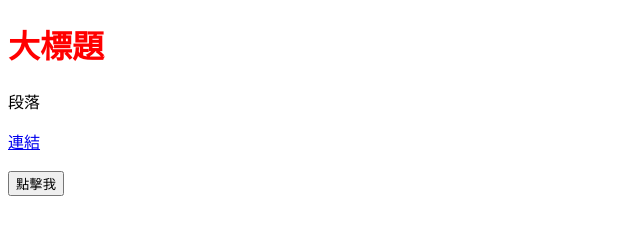
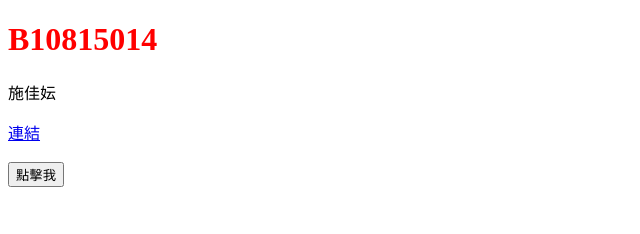
Before and after one commit to TomAJer/Web-Security, a plain HTML site: page index.html in a window 1280 px wide. Shown: the whole page, without its empty margins (0-640 px from the left). Drawn offline with Linux system fonts and the light colour scheme.

Commit message:
Update index.html

```diff
--- a/index.html
+++ b/index.html
@@ -10,8 +10,8 @@ h1 {
 </head>
 <body>
 
-<h1>大標題</h1>
-<p>段落</p>
+<h1>B10815014</h1>
+<p>施佳妘</p>
 <a href="網址">連結</a>
 <br>
 <br>
```
